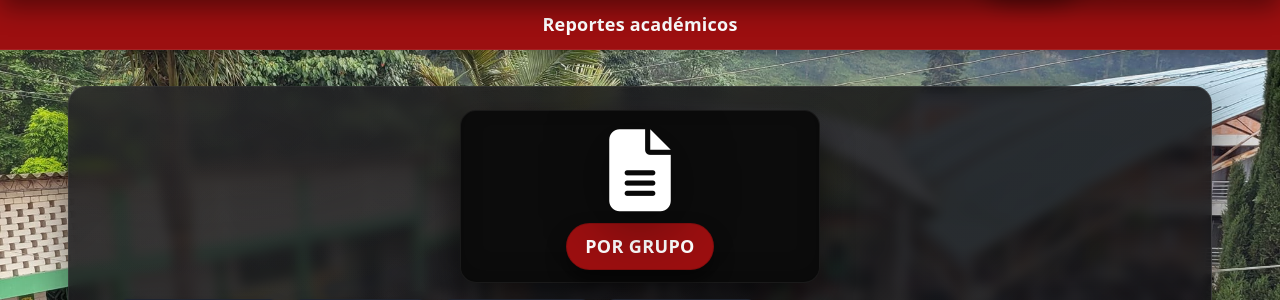
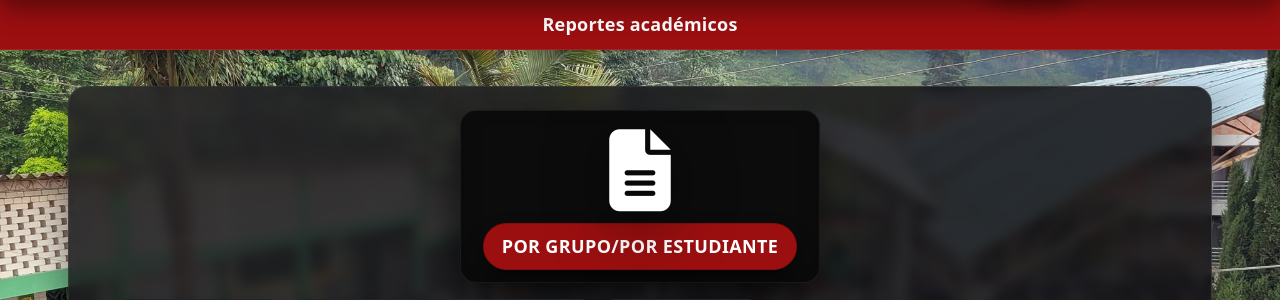
Before and after one commit to CarrKev1545/Milenials, a Django app: template core/templates/core/docente/reportes_academicos_por_grupo.html in a window 1280 px wide. Shown: the part 76-376 px from the top of the page. Run offline with Django 5.2, Linux system fonts and the light colour scheme; the template is opened without the code that fills it, so the values that code supplies are empty.

Commit message:
por grupos por estudiante

```diff
--- a/core/templates/core/docente/reportes_academicos_por_grupo.html
+++ b/core/templates/core/docente/reportes_academicos_por_grupo.html
@@ -20,7 +20,7 @@
           <!-- Badge -->
           <div class="rg-badge" aria-hidden="true">
             <i class="fa-solid fa-file-lines"></i>
-            <div class="rg-chip">POR GRUPO</div>
+            <div class="rg-chip">POR GRUPO/POR ESTUDIANTE</div>
           </div>
 
           <!-- Chips resumen -->
```
